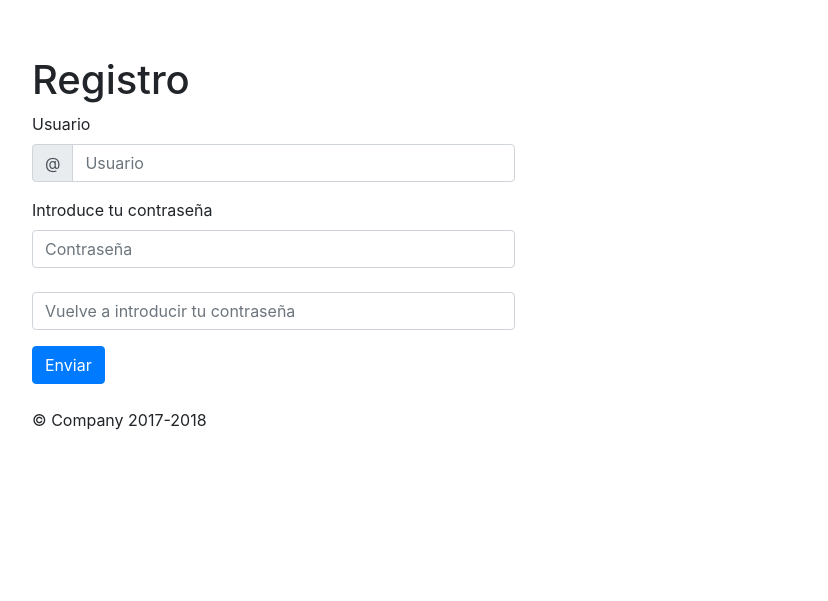
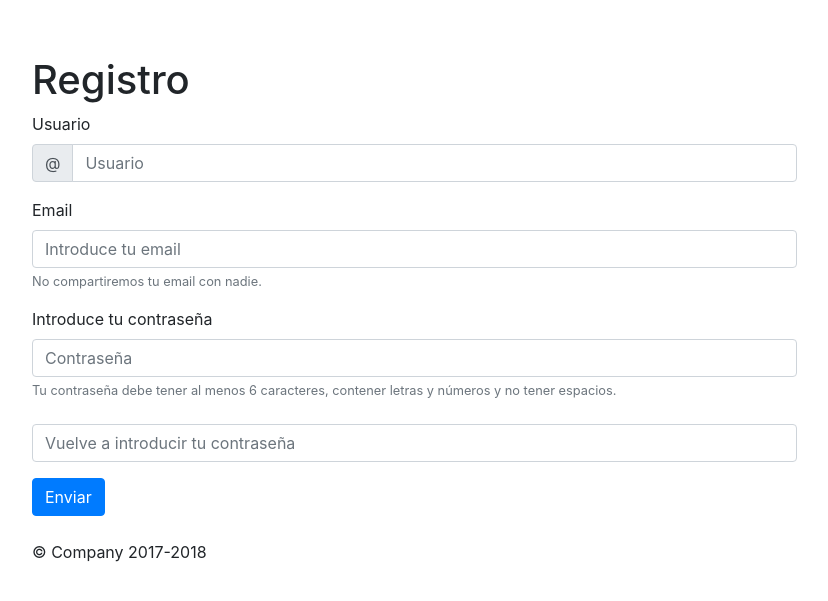
Before and after one commit to iesgn/growlab18, a Flask app: page /registro in a window 1280 px wide. Shown: the part 72-673 px from the top of the page, without its empty margins (53-881 px from the left). Run offline with Flask 2, Linux system fonts and the light colour scheme; some libraries are stand-ins or nearby versions.

Commit message:
Template registro

```diff
--- a/Desarrollo/calendar/templates/registro.html
+++ b/Desarrollo/calendar/templates/registro.html
@@ -8,11 +8,11 @@
 <div class="container">
         <!-- Example row of columns -->
         <div class="row">
-          <div class="col-md-8">
+          <div class="col-md-10">
 <h1>Registro</h1>
 <form>
   <div class="form-row">
-    <div class="col-md-8 mb-3">
+    <div class="col-md-10 mb-3">
       <label for="validationDefaultUsername">Usuario</label>
       <div class="input-group">
         <div class="input-group-prepend">
@@ -23,9 +23,17 @@
     </div>
   </div>
   <div class="form-row">
-    <div class="col-md-8 mb-3">
+    <div class="col-md-10 mb-3">
+      <label for="exampleInputEmail1">Email</label>
+      <input type="email" class="form-control" id="exampleInputEmail1" aria-describedby="emailHelp" placeholder="Introduce tu email">
+      <small id="emailHelp" class="form-text text-muted">No compartiremos tu email con nadie.</small>
+    </div>
+  </div>
+  <div class="form-row">
+    <div class="col-md-10 mb-3">
       <label for="validationDefault03">Introduce tu contraseña</label>
       <input type="text" class="form-control" id="validationDefault03" placeholder="Contraseña" name="pass1" required>
+      <small id="passHelp" class="form-text text-muted">Tu contraseña debe tener al menos 6 caracteres, contener letras y números y no tener espacios.</small>
       <label for="validationDefault03"></label>
       <input type="text" class="form-control" id="validationDefault03" placeholder="Vuelve a introducir tu contraseña" name="pass2" required>
     </div>
```
